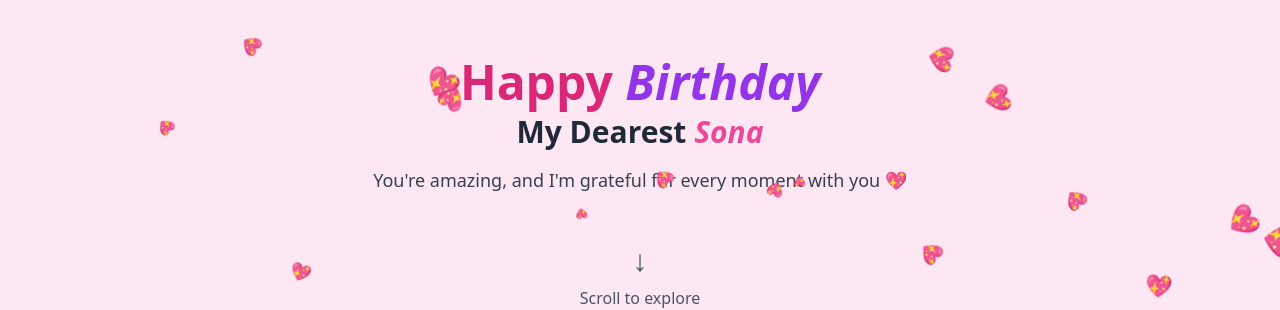
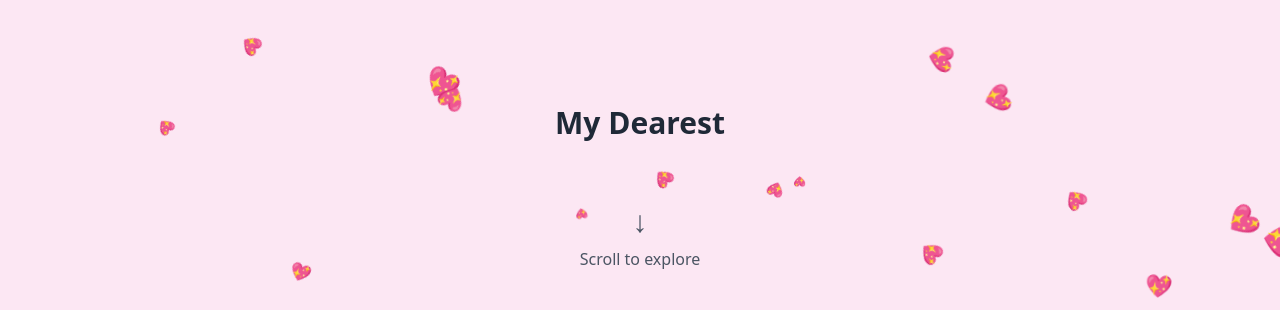
Before and after one commit to Architmaurya/new-project, a React (Vite) app in the folder birthday-website/birthday-website/: page /welcome/1 in a window 1280 px wide. Shown: the part 279-589 px from the top of the page. Built offline with nearby package versions, Linux system fonts and the light colour scheme; no server answers.

Commit message:
remove some thing

```diff
--- a/birthday-website/birthday-website/src/pages/Welcome.jsx
+++ b/birthday-website/birthday-website/src/pages/Welcome.jsx
@@ -61,9 +61,9 @@ const Welcome = () => {
         transition={{ duration: 1 }}
         className="text-5xl font-bold text-pink-600 mb-2"
       >
-        {birthdayData.happyText || 'Happy'}{' '}
+        {birthdayData.happyText }{' '}
         <span className="text-purple-600 italic">
-          {birthdayData.birthdayText || 'Birthday'}
+          {birthdayData.birthdayText }
         </span>
       </motion.h1>
 
@@ -76,7 +76,7 @@ const Welcome = () => {
       >
         My Dearest{' '}
         <span className="text-pink-500 font-extrabold italic">
-          {birthdayData.nickname || 'Sona'}
+          {birthdayData.nickname }
         </span>
       </motion.h2>
 
@@ -87,8 +87,8 @@ const Welcome = () => {
         transition={{ duration: 1.4, delay: 0.4 }}
         className="text-lg max-w-3xl text-gray-700 leading-relaxed mb-6"
       >
-        {birthdayData.message ||
-          "You're amazing, and I'm grateful for every moment with you 💖"}
+        {birthdayData.message
+          }
       </motion.p>
 
       {/* 🎁 Restricted Buttons (Visible only if user came from Start.jsx) */}
```
